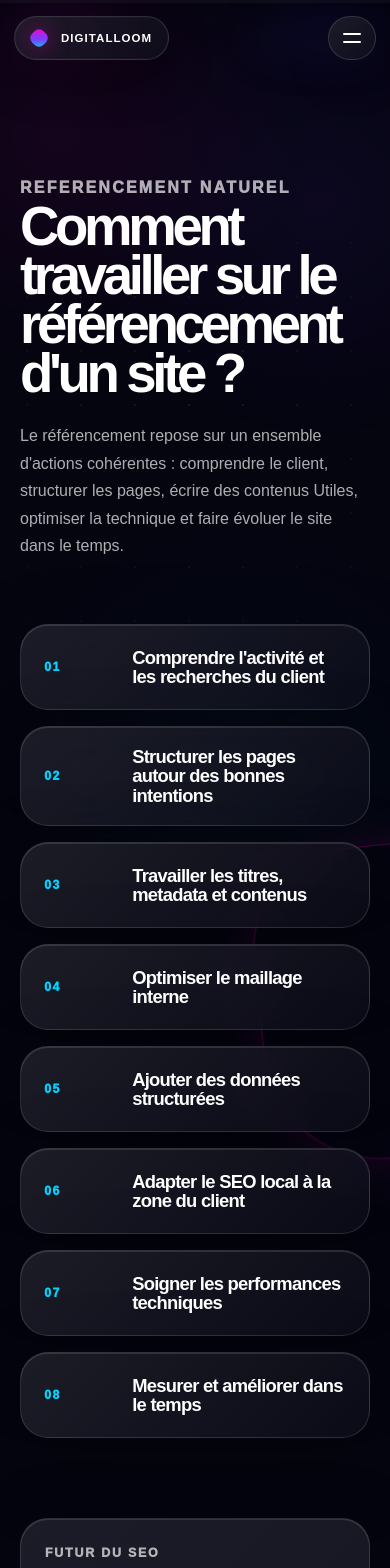
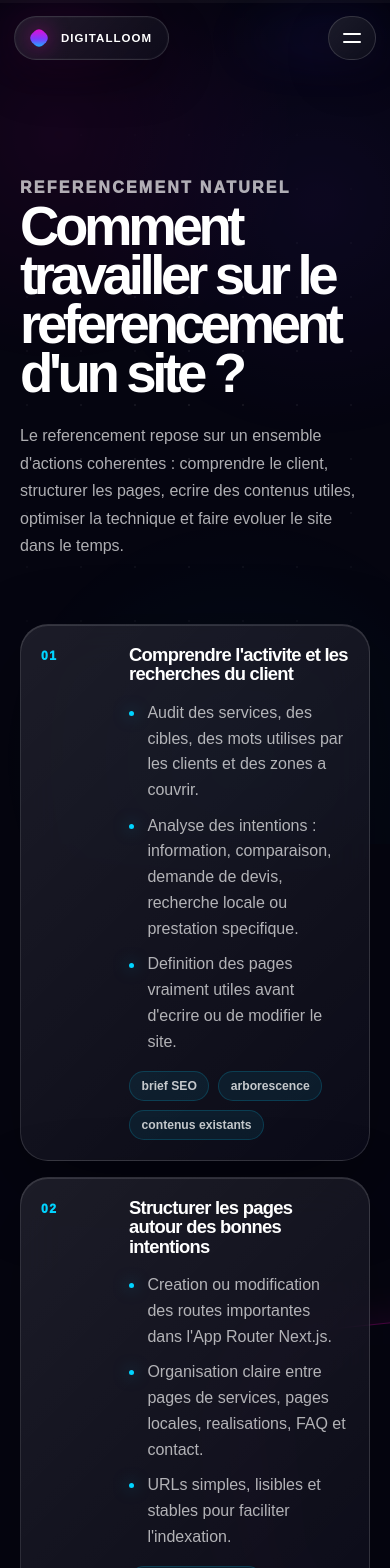
Before and after one commit to Reyden7/Portfolio2.0, a Next.js app in the folder qc-tech-portfolio/: page /referencement in a window 390 px wide. Shown: the top 1568 px of the page. Built offline with nearby package versions, Linux system fonts and the light colour scheme; no server answers.

Commit message:
Add technical SEO explanations

```diff
--- a/qc-tech-portfolio/src/views/Seo/Seo.css
+++ b/qc-tech-portfolio/src/views/Seo/Seo.css
@@ -238,17 +238,68 @@
   display: grid;
   grid-template-columns: 72px 1fr;
   gap: 1rem;
-  align-items: center;
-  min-height: 86px;
-  padding: 1.25rem 1.45rem;
+  align-items: start;
+  min-height: 0;
+  padding: clamp(1.25rem, 2vw, 1.65rem);
 }
 
 .seo-grid--steps .seo-card span {
-  margin: 0;
+  margin: 0.22rem 0 0;
 }
 
 .seo-grid--steps .seo-card h3 {
   font-size: clamp(1.15rem, 2vw, 1.55rem);
+}
+
+.seo-card__content {
+  display: grid;
+  gap: 1rem;
+}
+
+.seo-card__content ul {
+  display: grid;
+  gap: 0.58rem;
+  margin: 0;
+  padding: 0;
+  list-style: none;
+}
+
+.seo-card__content li {
+  position: relative;
+  padding-left: 1.15rem;
+  color: rgba(255, 255, 255, 0.68);
+  line-height: 1.62;
+}
+
+.seo-card__content li::before {
+  content: "";
+  position: absolute;
+  left: 0;
+  top: 0.72em;
+  width: 5px;
+  height: 5px;
+  border-radius: 50%;
+  background: #00d4ff;
+  box-shadow: 0 0 16px rgba(0, 212, 255, 0.6);
+}
+
+.seo-card__files {
+  display: flex;
+  flex-wrap: wrap;
+  gap: 0.55rem;
+}
+
+.seo-card__files small {
+  display: inline-flex;
+  align-items: center;
+  min-height: 30px;
+  padding: 0 0.72rem;
+  border: 1px solid rgba(0, 212, 255, 0.18);
+  border-radius: 999px;
+  background: rgba(0, 212, 255, 0.075);
+  color: rgba(255, 255, 255, 0.76);
+  font-size: 0.76rem;
+  font-weight: 850;
 }
 
 .seo-card h3 {
--- a/qc-tech-portfolio/src/views/Seo/Seo.tsx
+++ b/qc-tech-portfolio/src/views/Seo/Seo.tsx
@@ -8,66 +8,114 @@ import useRevealOnScroll from "../../hooks/useRevealOnScroll";
 const seoSteps = [
   {
     number: "01",
-    title: "Comprendre l'activité et les recherches du client",
+    title: "Comprendre l'activite et les recherches du client",
+    details: [
+      "Audit des services, des cibles, des mots utilises par les clients et des zones a couvrir.",
+      "Analyse des intentions : information, comparaison, demande de devis, recherche locale ou prestation specifique.",
+      "Definition des pages vraiment utiles avant d'ecrire ou de modifier le site.",
+    ],
+    files: ["brief SEO", "arborescence", "contenus existants"],
   },
   {
     number: "02",
     title: "Structurer les pages autour des bonnes intentions",
+    details: [
+      "Creation ou modification des routes importantes dans l'App Router Next.js.",
+      "Organisation claire entre pages de services, pages locales, realisations, FAQ et contact.",
+      "URLs simples, lisibles et stables pour faciliter l'indexation.",
+    ],
+    files: ["src/app/**/page.tsx", "src/views/**", "URLs"],
   },
   {
     number: "03",
     title: "Travailler les titres, metadata et contenus",
+    details: [
+      "Ajout de metadata Next.js : title, description, canonical et Open Graph selon les pages.",
+      "Structure H1/H2/H3 plus claire pour aider Google a comprendre le sujet principal.",
+      "Contenus orientes reponses concretes plutot que textes vagues ou repetitifs.",
+    ],
+    files: ["metadata", "canonical", "Open Graph", "Hn"],
   },
   {
     number: "04",
     title: "Optimiser le maillage interne",
+    details: [
+      "Ajout de liens entre les pages qui ont un lien logique : prestations, realisations, zone, FAQ, contact.",
+      "Navigation et footer renforces pour rendre les pages importantes accessibles rapidement.",
+      "Ancres et libelles de liens explicites pour les visiteurs et les moteurs.",
+    ],
+    files: ["Header", "Footer", "TransitionLink", "liens internes"],
   },
   {
     number: "05",
-    title: "Ajouter des données structurées",
+    title: "Ajouter des donnees structurees",
+    details: [
+      "Ajout de JSON-LD pour decrire l'entreprise, les services, les FAQ et les zones couvertes.",
+      "Utilisation de schema.org pour rendre les informations importantes lisibles par les moteurs.",
+      "Verification que les donnees structurees correspondent au contenu visible de la page.",
+    ],
+    files: ["JSON-LD", "schema.org", "FAQPage", "Service"],
   },
   {
     number: "06",
-    title: "Adapter le SEO local à la zone du client",
+    title: "Adapter le SEO local a la zone du client",
+    details: [
+      "Travail de la zone du client uniquement si son activite depend d'un territoire precis.",
+      "Creation de contenus locaux utiles : villes couvertes, prestations, preuves et contexte terrain.",
+      "Eviter les pages locales artificielles qui repetent le meme texte avec juste un nom de ville.",
+    ],
+    files: ["page locale", "zone d'intervention", "contenu local"],
   },
   {
     number: "07",
     title: "Soigner les performances techniques",
+    details: [
+      "Controle du rendu serveur, du poids des pages, des images, du responsive et de l'accessibilite.",
+      "Verification du sitemap, du robots, des pages indexables et des routes dynamiques.",
+      "Correction des erreurs bloquantes : build, TypeScript, lint, liens casses ou contenus non rendus.",
+    ],
+    files: ["src/app/sitemap.ts", "src/app/robots.ts", "next build", "lint"],
   },
   {
     number: "08",
-    title: "Mesurer et améliorer dans le temps",
+    title: "Mesurer et ameliorer dans le temps",
+    details: [
+      "Suivi de l'indexation et des pages importantes apres la mise en ligne.",
+      "Analyse des requetes, des pages qui progressent et des contenus a renforcer.",
+      "Ajout progressif de nouvelles pages ou sections selon les vrais besoins du client.",
+    ],
+    files: ["Search Console", "indexation", "analytics", "ameliorations"],
   },
 ];
 
 const agenticItems = [
-  "Des réponses claires à des questions complètes, pas seulement des mots-clés isolés",
-  "Des sections courtes et bien nommées que Google peut comprendre, comparer et résumer",
-  "Des preuves visibles : réalisations, méthode, zone d'intervention, services et FAQ cohérents",
-  "Des données structures pour rendre les informations importantes lisibles par les moteurs.",
-  "Un contenu fiable, utile et suffisamment précis pour être cité dans des parcours de recherche assistés par l'IA.",
+  "Des reponses claires a des questions completes, pas seulement des mots-cles isoles",
+  "Des sections courtes et bien nommees que Google peut comprendre, comparer et resumer",
+  "Des preuves visibles : realisations, methode, zone d'intervention, services et FAQ coherents",
+  "Des donnees structurees pour rendre les informations importantes lisibles par les moteurs",
+  "Un contenu fiable, utile et suffisamment precis pour etre cite dans des parcours de recherche assistes par l'IA",
 ];
 
 const faq = [
   {
-    question: "Pourquoi travailler le référencement dès la création du site ?",
+    question: "Pourquoi travailler le referencement des la creation du site ?",
     answer:
-      "Parce que la structure, les URLs, les titres, les contenus et les performances se préparent mieux au début. Un site pensé pour le SEO est plus simple à faire évoluer ensuite.",
+      "Parce que la structure, les URLs, les titres, les contenus et les performances se preparent mieux au debut. Un site pense pour le SEO est plus simple a faire evoluer ensuite.",
   },
   {
     question: "Est-ce que le SEO local compte encore ?",
     answer:
-      "Oui, quand l'activité du client dépend d'une zone précise. Google doit comprendre les villes couvertes, les prestations et les preuves locales. Cette zone peut être n'importe où en France selon le client.",
+      "Oui, quand l'activite du client depend d'une zone precise. Google doit comprendre les villes couvertes, les prestations et les preuves locales. Cette zone peut etre n'importe ou en France selon le client.",
   },
   {
-    question: "Combien de temps faut-il pour voir des résultats ?",
+    question: "Combien de temps faut-il pour voir des resultats ?",
     answer:
-      "Le référencement naturel se construit dans la durée. La base technique peut être posée rapidement, puis le contenu, les réalisations et les pages locales renforcent la visibilité mois après mois.",
+      "Le referencement naturel se construit dans la duree. La base technique peut etre posee rapidement, puis le contenu, les realisations et les pages locales renforcent la visibilite mois apres mois.",
   },
   {
-    question: "Le référencement remplace-t-il la publicité ?",
+    question: "Le referencement remplace-t-il la publicite ?",
     answer:
-      "Non. La publicité peut aider à obtenir des contacts rapidement. Le SEO sert plutôt à ce que votre site ressorte le plus possible en première ligne",
+      "Non. La publicite peut aider a obtenir des contacts rapidement. Le SEO sert plutot a ce que votre site ressorte le plus possible en premiere ligne.",
   },
 ];
 
@@ -81,17 +129,15 @@ export default function Seo() {
 
       <section className="seo-hero seo-hero--simple">
         <p className="seo-eyebrow">Referencement naturel</p>
-        <h1>Comment travailler sur le référencement d'un site ?</h1>
+        <h1>Comment travailler sur le referencement d'un site ?</h1>
         <p>
-          Le référencement repose sur un ensemble d'actions cohérentes :
-          comprendre le client, structurer les pages, écrire des contenus
-          Utiles, optimiser la technique et faire évoluer le site dans le temps.
+          Le referencement repose sur un ensemble d'actions coherentes :
+          comprendre le client, structurer les pages, ecrire des contenus
+          utiles, optimiser la technique et faire evoluer le site dans le temps.
         </p>
       </section>
 
       <section className="seo-section seo-section--first">
-
-
         <div className="seo-grid seo-grid--steps">
           {seoSteps.map((step, index) => (
             <article
@@ -100,7 +146,25 @@ export default function Seo() {
               data-reveal-delay={index * 70}
             >
               <span>{step.number}</span>
-              <h3>{step.title}</h3>
+
+              <div className="seo-card__content">
+                <h3>{step.title}</h3>
+
+                <ul>
+                  {step.details.map((detail) => (
+                    <li key={detail}>{detail}</li>
+                  ))}
+                </ul>
+
+                <div
+                  className="seo-card__files"
+                  aria-label="Elements techniques concernes"
+                >
+                  {step.files.map((file) => (
+                    <small key={file}>{file}</small>
+                  ))}
+                </div>
+              </div>
             </article>
           ))}
         </div>
@@ -109,13 +173,13 @@ export default function Seo() {
       <section className="seo-agentic">
         <div className="seo-agentic__content reveal" data-reveal-direction="left">
           <p className="seo-eyebrow">Futur du SEO</p>
-          <h2>Préparer le référencement au futur Google Agentic.</h2>
+          <h2>Preparer le referencement au futur Google Agentic.</h2>
           <p>
-            Google fait évoluer la recherche vers des expériences capables de
+            Google fait evoluer la recherche vers des experiences capables de
             comprendre des demandes plus longues, de comparer plusieurs sources
-            Et de proposer des réponses plus complètes. Pour s'y préparer, le
-            site doit devenir une source claire, fiable, structure et facile à
-            Exploiter par un moteur comme par un assistant IA.
+            et de proposer des reponses plus completes. Pour s'y preparer, le
+            site doit devenir une source claire, fiable, structuree et facile a
+            exploiter par un moteur comme par un assistant IA.
           </p>
         </div>
 
@@ -132,7 +196,7 @@ export default function Seo() {
       <section className="seo-faq">
         <div className="seo-section__heading reveal" data-reveal-direction="left">
           <p className="seo-eyebrow">FAQ SEO</p>
-          <h2>Les questions importantes avant de travailler le référencement.</h2>
+          <h2>Les questions importantes avant de travailler le referencement.</h2>
         </div>
 
         <div className="seo-faq__list">
```
